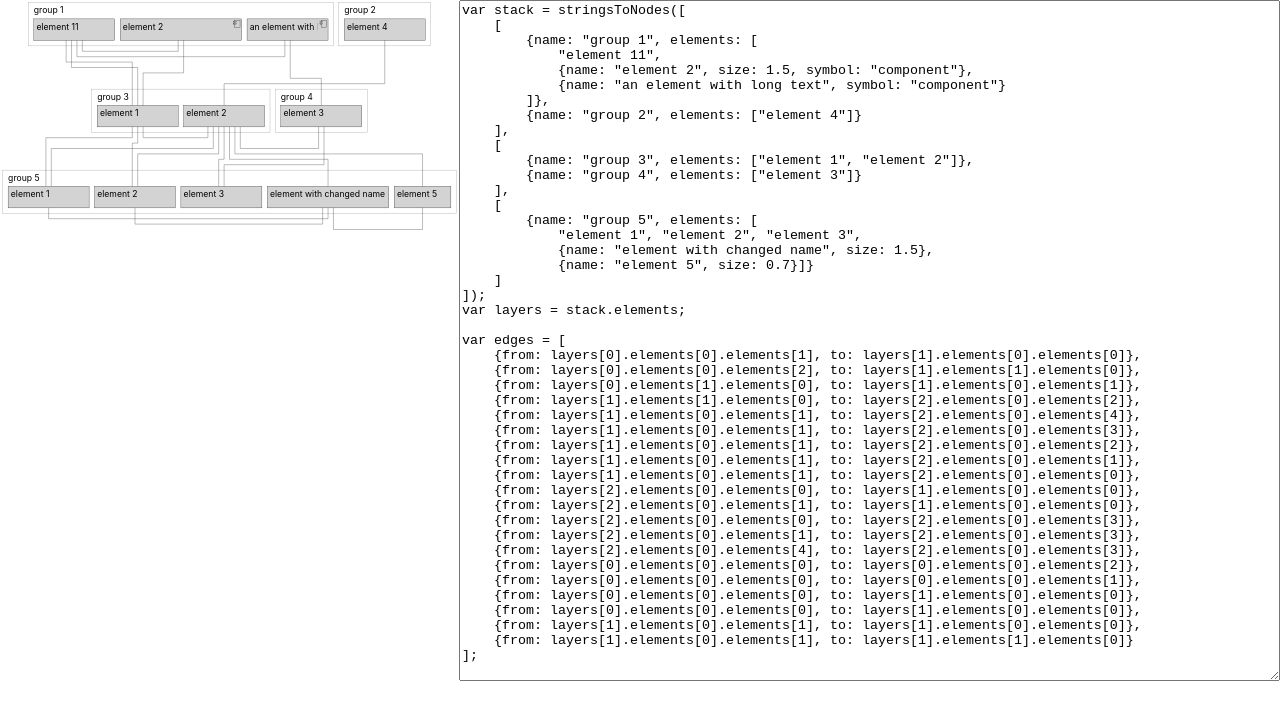
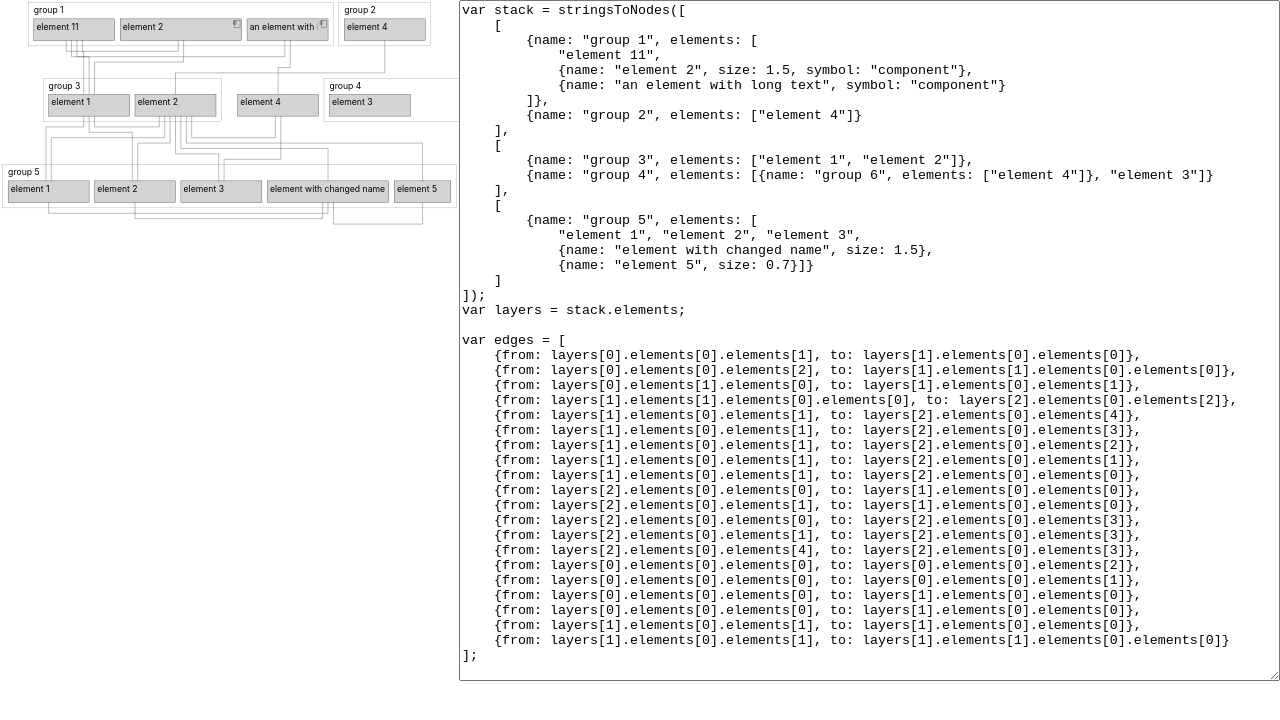
Before and after one commit to tkreyling/svg-experiments, a React (Create React App) app: page / in a window 1280 px wide. Shown: the top 720 px of the page. Built offline with nearby package versions, Linux system fonts and the light colour scheme.

Commit message:
Add example for nested groups

```diff
--- a/src/App.tsx
+++ b/src/App.tsx
@@ -583,7 +583,7 @@ let graphAsString =
     ],
     [
         {name: "group 3", elements: ["element 1", "element 2"]},
-        {name: "group 4", elements: ["element 3"]}
+        {name: "group 4", elements: [{name: "group 6", elements: ["element 4"]}, "element 3"]}
     ],
     [
         {name: "group 5", elements: [
@@ -596,9 +596,9 @@ var layers = stack.elements;
 
 var edges = [
     {from: layers[0].elements[0].elements[1], to: layers[1].elements[0].elements[0]},
-    {from: layers[0].elements[0].elements[2], to: layers[1].elements[1].elements[0]},
+    {from: layers[0].elements[0].elements[2], to: layers[1].elements[1].elements[0].elements[0]},
     {from: layers[0].elements[1].elements[0], to: layers[1].elements[0].elements[1]},
-    {from: layers[1].elements[1].elements[0], to: layers[2].elements[0].elements[2]},
+    {from: layers[1].elements[1].elements[0].elements[0], to: layers[2].elements[0].elements[2]},
     {from: layers[1].elements[0].elements[1], to: layers[2].elements[0].elements[4]},
     {from: layers[1].elements[0].elements[1], to: layers[2].elements[0].elements[3]},
     {from: layers[1].elements[0].elements[1], to: layers[2].elements[0].elements[2]},
@@ -614,7 +614,7 @@ var edges = [
     {from: layers[0].elements[0].elements[0], to: layers[1].elements[0].elements[0]},
     {from: layers[0].elements[0].elements[0], to: layers[1].elements[0].elements[0]},
     {from: layers[1].elements[0].elements[1], to: layers[1].elements[0].elements[0]},
-    {from: layers[1].elements[0].elements[1], to: layers[1].elements[1].elements[0]}
+    {from: layers[1].elements[0].elements[1], to: layers[1].elements[1].elements[0].elements[0]}
 ];
 
 var graph = {
```
